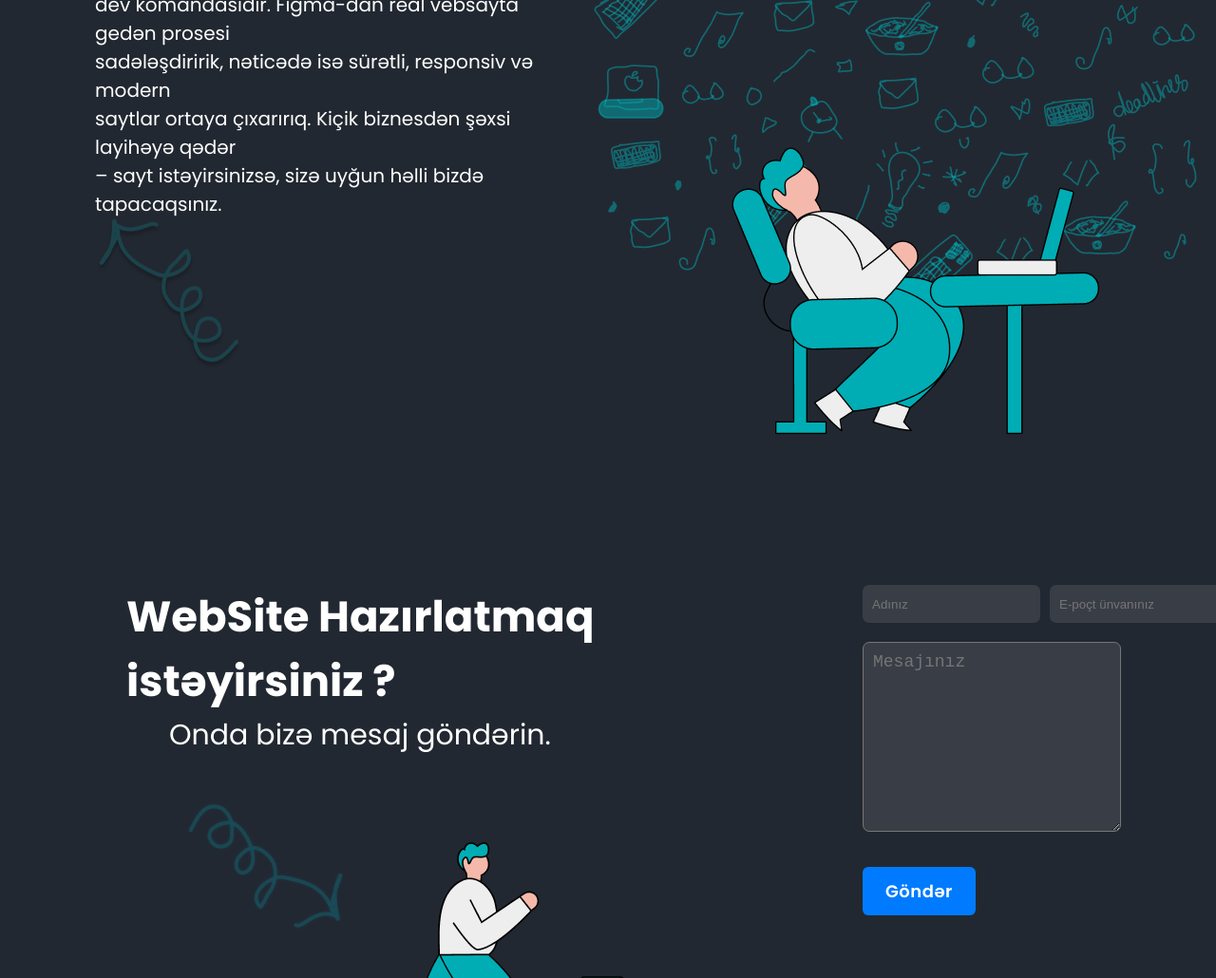
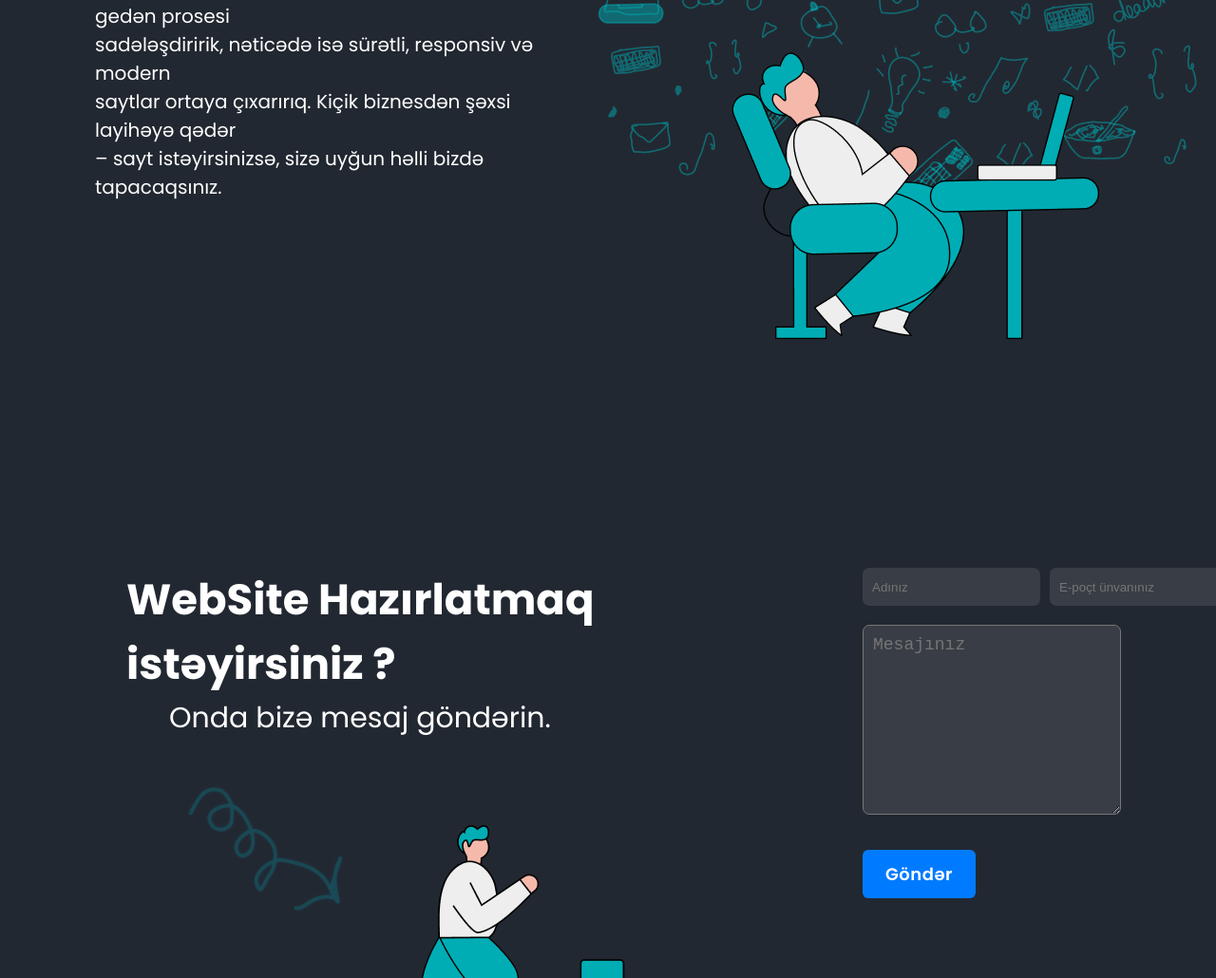
Before and after one commit to Yusdevlop/CavanCode, a website: page index.html in a window 1280 px wide. Shown: the part 1281-2311 px from the top of the page at 95% size. Drawn offline with nearby package versions, Linux system fonts and the light colour scheme.

Commit message:
last uptade

```diff
--- a/index.html
+++ b/index.html
@@ -13,7 +13,7 @@
 </head>
     <link rel="apple-touch-icon" sizes="180x180" href="/apple-touch-icon.png">
     <link rel="icon" type="image/png" sizes="32x32" href="/favicon-32x32.png">
-    <link rel="icon" type="image/png" sizes="16x16" href="/favicon-16x16.png">git
+    <link rel="icon" type="image/png" sizes="16x16" href="/favicon-16x16.png">
 <body>
 
 
@@ -66,7 +66,7 @@
                         gedən prosesi <br> sadələşdiririk, nəticədə isə sürətli, responsiv və modern <br>saytlar ortaya çıxarırıq. Kiçik
                         biznesdən şəxsi layihəyə qədər <br> – sayt istəyirsinizsə, sizə uyğun həlli bizdə tapacaqsınız.
                     </p>
-                    <img  class="about-img2"  data-aos="flip-up" data-aos-duration="500" class="vector" src="./src/img/Vector 186.png" alt="">
+
                 </div>
                 <div class="about-img2" data-aos="fade-up" data-aos-duration="500" class="about-img-div"><img src="./src/img/doodle items.png" alt=""><img class="about-img-man" src="./src/img/Group 62.png" alt=""></div>
             </div>
```
